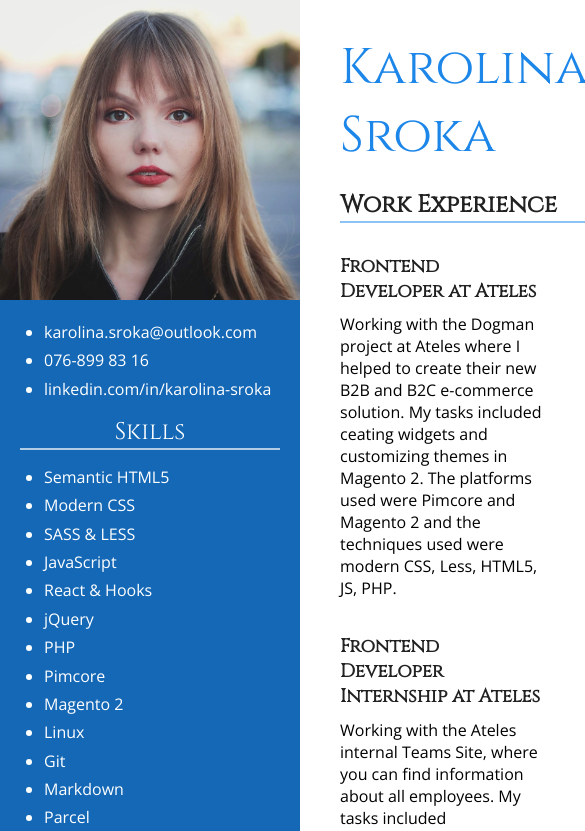
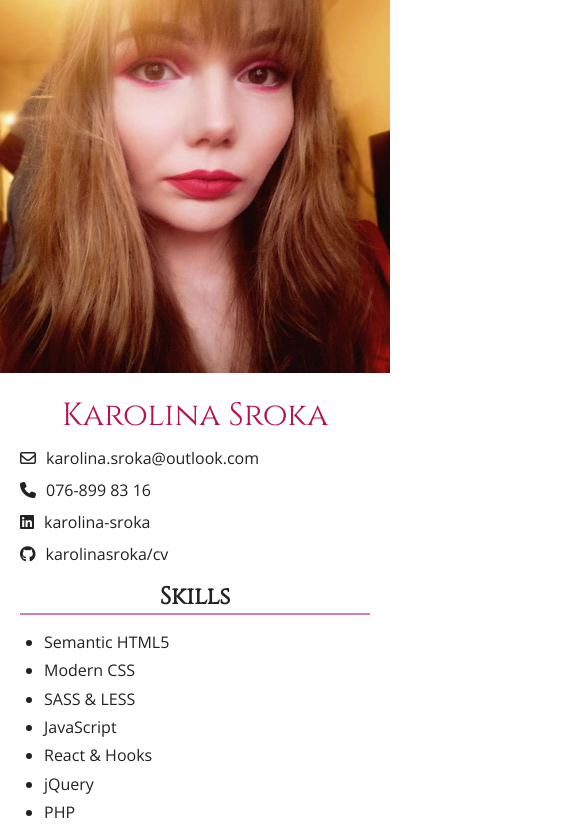
Before and after one commit to karolinasroka/cv, a React (Create React App) app: page / in a window 390 px wide. Shown: the top 831 px of the page, 585 px wide, since content can reach past the window. Built offline with nearby package versions, Linux system fonts and the light colour scheme.

Commit message:
Made CV responsive and did some design changes

```diff
--- a/public/index.html
+++ b/public/index.html
@@ -8,6 +8,7 @@
 
     <link href="https://fonts.googleapis.com/css2?family=Cinzel&family=Open+Sans&display=swap" rel="stylesheet">
 
+    <script src="https://kit.fontawesome.com/f9a485fee8.js" crossorigin="anonymous"></script>
     <script async src="https://www.googletagmanager.com/gtag/js?id=UA-169769238-1"></script>
     <script>
       window.dataLayer = window.dataLayer || [];
--- a/src/components/Cv/style.scss
+++ b/src/components/Cv/style.scss
@@ -1,24 +1,36 @@
 main {
-	display: flex;
+	display: block;
 
-	.name {
-		margin-left: 40px;
-		margin-bottom: 10px;
-		font-size: 50px;
-		font-weight: normal;
-		color: rgb(28, 134, 233);
+	@media (min-width: 600px) {
+		display: flex;
 	}
 
 	.main-content {
 		max-width: 800px;
 		padding-bottom: 60px;
+
+		.name {
+			display: none;
+			margin-left: 40px;
+			margin-bottom: 10px;
+			font-size: 50px;
+			font-weight: normal;
+			color: #b81151;
+
+			@media (min-width: 600px) {
+				display: block;
+			}
+		}
 	}
 
 	.side-content {
 		padding: 0 20px;
 		flex: 0 0 300px;
+		color: #222;
 
-		background: rgb(21, 104, 182);
-		color: white;
+		@media (min-width: 600px) {
+			color: #fff;
+			background: linear-gradient(#780206, #061161);
+		}
 	}
 }
--- a/src/components/Experience/style.scss
+++ b/src/components/Experience/style.scss
@@ -1,5 +1,9 @@
 .experience {
-	margin: 0 40px;
+	margin: 0 20px;
+
+	@media (min-width: 600px) {
+		margin: 0 40px;
+	}
 
 	h2,
 	h3 {
@@ -7,8 +11,15 @@
 	}
 
 	h2 {
-		border-bottom: 2px solid rgba(28, 134, 233, 0.5);
+		border-bottom: 2px solid #ad248d98;
 		margin-bottom: 0.5em;
+		margin-top: 30px;
+		text-align: center;
+
+		@media (min-width: 600px) {
+			text-align: left;
+			margin-top: 20px;
+		}
 	}
 
 	h3 {
@@ -25,10 +36,16 @@
 	}
 
 	.date {
-		padding-top: 0.75em;
-		width: 180px;
-		color: rgb(28, 134, 233);
-		text-align: right;
+		padding-top: 0.95em;
+		width: 50px;
+		color: #6345a8;
+		text-align: center;
+		font-size: 0.9em;
+
+		@media (min-width: 600px) {
+			width: 180px;
+			text-align: right;
+		}
 	}
 
 	.description-side {
--- a/src/components/Info/index.js
+++ b/src/components/Info/index.js
@@ -2,14 +2,16 @@ import React from 'react';
 import './style.scss';
 import img from './img.jpg';
 
-export const Info = ({ info: { name, mail, phone, linkedin } }) => {
+export const Info = ({ info: { name, mail, phone, linkedin, github } }) => {
 	return (
 		<section className="info">
 			<img src={img} alt={name}/>
 			<ul>
-				<li><a href={'mailto:' + mail}>{mail}</a></li>
-				<li><a href={'tel:' + phone}>{phone}</a></li>
-				<li><a href={linkedin}>{linkedin}</a></li>
+				<li className="name">{name}</li>
+				<li><i class="far fa-envelope"></i><a href={'mailto:' + mail}>{mail}</a></li>
+				<li><i class="fas fa-phone"></i><a href={'tel:' + phone}>{phone}</a></li>
+				<li><i class="fab fa-linkedin"></i><a href={'https://linkedin.com/in/' + linkedin}>{linkedin}</a></li>
+	<li><i class="fab fa-github"></i><a href={'https://github.com/' + github}>{github}</a></li>
 			</ul>
 		</section>
 	);
--- a/src/components/Info/style.scss
+++ b/src/components/Info/style.scss
@@ -4,9 +4,37 @@
 		width: calc(100% + 40px);
 	}
 
+	ul {
+		list-style: none;
+		padding: 0;
+	}
+
+	.name {
+		color: #b81151;
+		font-size: 2em;
+		text-align: center;
+		font-family: 'Cinzel', serif;
+
+		@media (min-width: 600px) {
+			display: none;
+		}
+	}
+
+	li {
+		margin-bottom: 10px;
+	}
+
+	i {
+		margin-right: 10px;
+	}
+
 	a {
-		color: white;
+		color: #222;
 		text-decoration: none;
+
+		@media (min-width: 600px) {
+			color: white;
+		}
 
 		&:hover {
 			text-decoration: underline;
--- a/src/components/Skills/style.scss
+++ b/src/components/Skills/style.scss
@@ -1,8 +1,13 @@
 .skills {
 	h2 {
 		margin: 0;
-		font-weight: 300;
+		font-weight: 700;
 		text-align: center;
-		border-bottom: 2px solid #fffa;
+		border-bottom: 2px solid #ad248d98;
+
+		@media (min-width: 600px) {
+			border-bottom: 2px solid #fffa;
+			font-weight: 300;
+		}
 	}
 }
--- a/src/cv.data.js
+++ b/src/cv.data.js
@@ -73,7 +73,8 @@ export default {
 		name: 'Karolina Sroka',
 		mail: 'karolina.sroka@outlook.com',
 		phone: '076-899 83 16',
-		linkedin: 'linkedin.com/in/karolina-sroka',
+		linkedin: 'karolina-sroka',
+		github: 'karolinasroka/cv',
 	},
 
 	languages: [
```
Also changed, not shown: src/components/Info/img.jpg.
